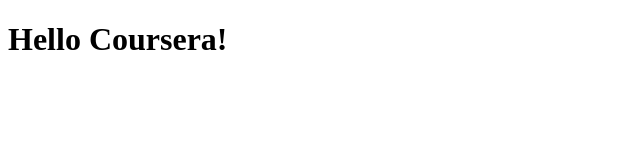
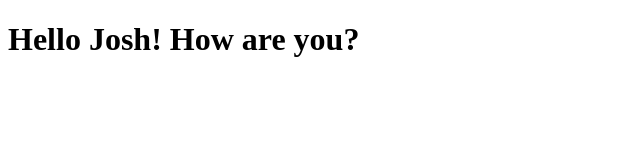
Before and after one commit to thePoland001/courseratest, a plain HTML site: page site/index.html in a window 1280 px wide. Shown: the whole page, without its empty margins (0-640 px from the left). Drawn offline with Linux system fonts and the light colour scheme.

Commit message:
Small addition to page content.

```diff
--- a/site/index.html
+++ b/site/index.html
@@ -3,9 +3,9 @@
 <head>
 	<meta charset="utf-8">
 	<meta name="viewport" content="width=device-width, initial-scale=1">
-	<title>Hello Coursera!</title>
+	<title>Hellooo</title>
 </head>
 <body>
-<h1> Hello Coursera! </h1>
+<h1> Hello Josh! How are you? </h1>
 </body>
 </html>
```
